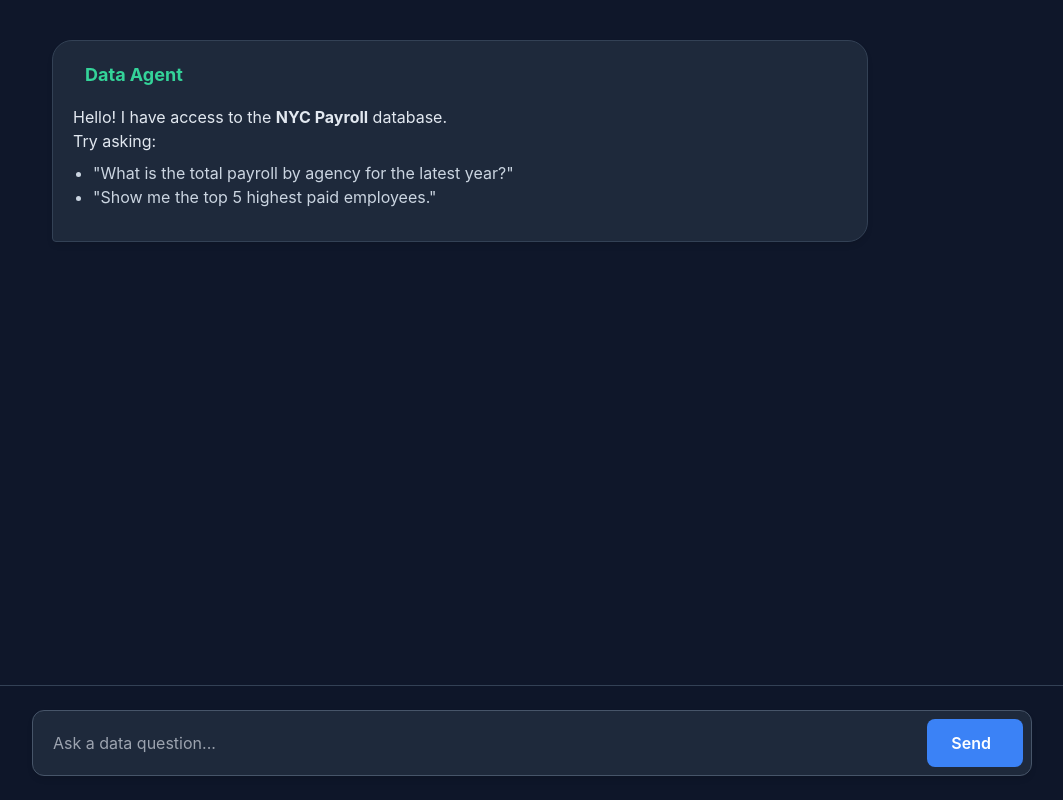
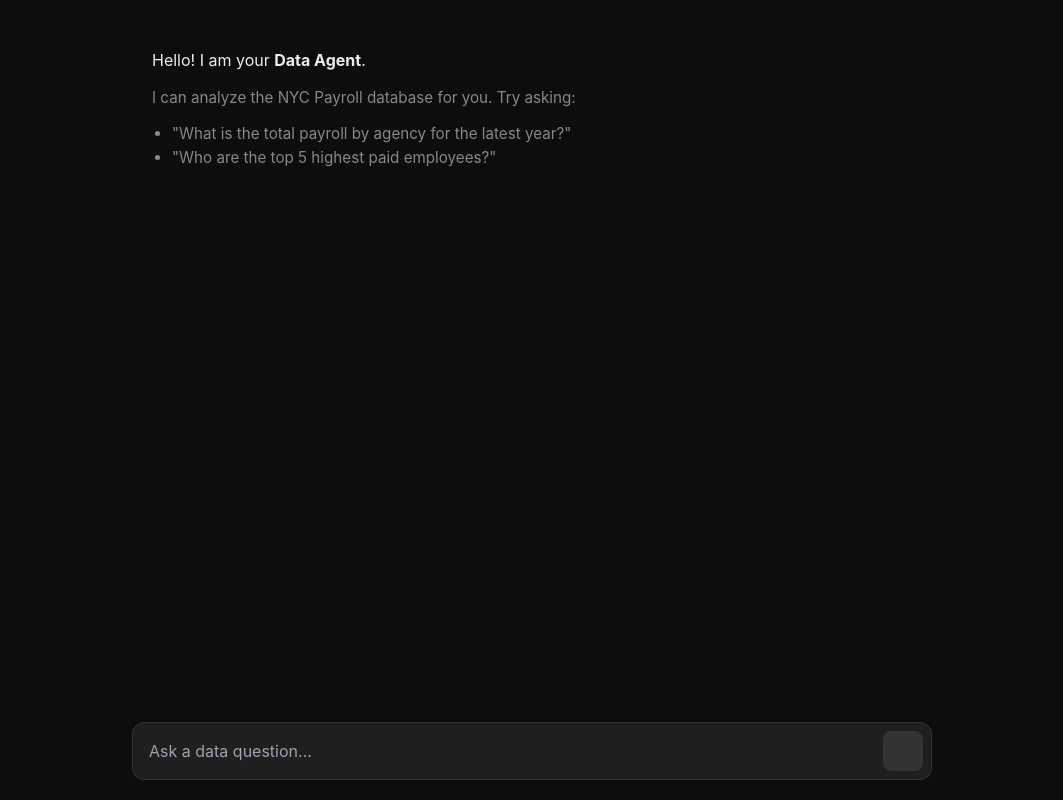
Before and after one commit to faizshaikh22/openai-dataagent-poc, a FastAPI app: page / in a window 1280 px wide. Shown: the whole page, without its empty margins (108-1171 px from the left). Run offline with FastAPI, Linux system fonts and the light colour scheme; some libraries are stand-ins or nearby versions.

Commit message:
ui rework

```diff
--- a/templates/index.html
+++ b/templates/index.html
@@ -10,18 +10,18 @@
     <!-- Phosphor Icons -->
     <script src="https://unpkg.com/@phosphor-icons/web"></script>
     <style>
-        body { background-color: #0f172a; color: #e2e8f0; font-family: 'Inter', sans-serif; }
+        body { background-color: #0d0d0d; color: #e5e5e5; font-family: 'Inter', sans-serif; }
 
         /* Custom Scrollbar */
         ::-webkit-scrollbar { width: 8px; }
-        ::-webkit-scrollbar-track { background: #1e293b; }
-        ::-webkit-scrollbar-thumb { background: #475569; border-radius: 4px; }
-        ::-webkit-scrollbar-thumb:hover { background: #64748b; }
+        ::-webkit-scrollbar-track { background: #0d0d0d; }
+        ::-webkit-scrollbar-thumb { background: #262626; border-radius: 4px; }
+        ::-webkit-scrollbar-thumb:hover { background: #404040; }
 
         .chat-container {
-            max-width: 1000px;
+            max-width: 800px;
             margin: 0 auto;
-            padding: 40px 20px 120px 20px;
+            padding: 40px 20px 140px 20px;
             display: flex;
             flex-direction: column;
             gap: 24px;
@@ -30,17 +30,18 @@
         .message {
             opacity: 0;
             animation: fadeIn 0.3s forwards;
-            max-width: 85%;
         }
         @keyframes fadeIn { to { opacity: 1; } }
 
         .user-msg {
             align-self: flex-end;
-            background: linear-gradient(135deg, #3b82f6, #2563eb);
+            background-color: #2f2f2f;
             color: white;
-            padding: 12px 20px;
-            border-radius: 20px 20px 4px 20px;
-            box-shadow: 0 4px 6px -1px rgba(0, 0, 0, 0.1);
+            padding: 10px 16px;
+            border-radius: 20px;
+            max-width: 80%;
+            font-size: 1rem;
+            line-height: 1.5;
         }
 
         .agent-msg {
@@ -48,80 +49,101 @@
             width: 100%;
         }
 
-        .agent-card {
-            background-color: #1e293b;
-            border: 1px solid #334155;
-            border-radius: 20px 20px 20px 4px;
-            padding: 20px;
-            box-shadow: 0 4px 6px -1px rgba(0, 0, 0, 0.1);
+        /* "Worked for..." Toggle */
+        .execution-log {
+            margin-bottom: 16px;
         }
 
-        /* Timeline / Steps Styling */
-        .step-container {
-            position: relative;
-            margin-top: 16px;
-            padding-left: 16px;
-            border-left: 2px solid #334155;
+        .execution-summary {
+            list-style: none;
+            cursor: pointer;
+            display: inline-flex;
+            align-items: center;
+            gap: 8px;
+            color: #999;
+            font-size: 0.9rem;
+            font-weight: 500;
+            transition: color 0.2s;
+            user-select: none;
+        }
+        .execution-summary:hover { color: #ccc; }
+        .execution-summary::-webkit-details-marker { display: none; }
+        .execution-summary i { transition: transform 0.2s; }
+        .execution-log[open] .execution-summary i { transform: rotate(90deg); }
+
+        /* Timeline Items */
+        .timeline {
+            margin-top: 12px;
+            margin-left: 4px;
+            padding-left: 12px;
+            border-left: 1px solid #333;
+            display: flex;
+            flex-direction: column;
+            gap: 16px;
         }
 
-        .step-box {
-            margin-bottom: 12px;
+        .step-item {
             position: relative;
         }
 
-        .step-dot {
-            position: absolute;
-            left: -21px; /* Adjust based on border width */
-            top: 4px;
-            width: 12px;
-            height: 12px;
-            border-radius: 50%;
-            background-color: #64748b;
-            border: 2px solid #0f172a;
+        .step-header {
+            display: flex;
+            align-items: center;
+            gap: 10px;
+            font-size: 0.95rem;
+            color: #ccc;
+            cursor: pointer;
         }
 
-        .step-box[open] .step-dot { background-color: #10b981; }
-        .step-box.error-box .step-dot { background-color: #ef4444; }
+        .step-icon {
+            font-size: 1.1rem;
+            color: #666;
+            background: #0d0d0d;
+            z-index: 2;
+        }
 
-        details > summary {
-            list-style: none;
-            cursor: pointer;
-            display: flex;
-            align-items: center;
-            gap: 8px;
-            color: #94a3b8;
-            font-size: 0.9em;
-            font-weight: 600;
-            transition: color 0.2s;
+        .step-dot-overlay {
+            position: absolute;
+            left: -17px;
+            top: 4px;
+            width: 10px;
+            height: 10px;
+            border-radius: 50%;
+            background-color: #0d0d0d;
+            border: 1px solid #666;
         }
-        details > summary:hover { color: #e2e8f0; }
-        details > summary::-webkit-details-marker { display: none; }
 
         .step-content {
             margin-top: 8px;
-            padding: 12px;
-            background-color: #0f172a;
-            border-radius: 8px;
-            border: 1px solid #334155;
-            font-family: 'JetBrains Mono', monospace;
-            font-size: 0.85em;
-            color: #cbd5e1;
-            overflow-x: auto;
+            margin-left: 2px; /* Align with text */
+            color: #999;
+            font-size: 0.9rem;
+            line-height: 1.6;
         }
 
-        .reasoning { color: #94a3b8; font-style: italic; margin-bottom: 8px; display: block; }
+        /* Code Blocks in steps */
+        .step-content pre {
+            background-color: #1a1a1a;
+            border: 1px solid #333;
+            border-radius: 6px;
+            padding: 12px;
+            overflow-x: auto;
+            margin-top: 8px;
+            font-family: 'JetBrains Mono', monospace;
+            font-size: 0.85rem;
+            color: #d4d4d4;
+        }
 
-        /* Table Styling */
-        .table-wrapper {
-            margin-top: 20px;
-            border-radius: 8px;
-            overflow: hidden;
-            border: 1px solid #334155;
+        /* Final Answer */
+        .final-answer {
+            color: #ececec;
+            font-size: 1rem;
+            line-height: 1.6;
+            margin-top: 8px;
         }
-        table { width: 100%; border-collapse: collapse; font-size: 0.9em; }
-        th { background-color: #334155; color: #f1f5f9; padding: 12px; text-align: left; font-weight: 600; }
-        td { padding: 10px 12px; border-top: 1px solid #334155; background-color: #1e293b; }
-        tr:hover td { background-color: #263345; }
+        .final-answer p { margin-bottom: 12px; }
+        .final-answer ul { list-style: disc; margin-left: 20px; margin-bottom: 12px; }
+        .final-answer code { background-color: #262626; padding: 2px 5px; border-radius: 4px; font-size: 0.9em; }
 
         /* Input Area */
         .input-area {
@@ -129,30 +151,29 @@
             bottom: 0;
             left: 0;
             width: 100%;
-            background: rgba(15, 23, 42, 0.9);
-            backdrop-filter: blur(10px);
-            border-top: 1px solid #334155;
-            padding: 24px;
+            background: #0d0d0d;
+            padding: 20px;
+            display: flex;
+            justify-content: center;
             z-index: 50;
         }
 
         .input-wrapper {
-            max-width: 1000px;
-            margin: 0 auto;
             position: relative;
+            width: 100%;
+            max-width: 800px;
         }
 
         .input-box {
+            background-color: #1f1f1f;
+            border: 1px solid #333;
+            border-radius: 12px;
+            padding: 4px;
             display: flex;
-            background-color: #1e293b;
-            border: 1px solid #475569;
-            border-radius: 12px;
-            padding: 8px;
-            box-shadow: 0 4px 6px -1px rgba(0, 0, 0, 0.1);
             transition: border-color 0.2s;
         }
 
-        .input-box:focus-within { border-color: #3b82f6; }
+        .input-box:focus-within { border-color: #555; }
 
         input[type="text"] {
             flex-grow: 1;
@@ -160,88 +181,63 @@
             border: none;
             color: white;
             padding: 12px;
-            font-size: 1em;
+            font-size: 1rem;
             outline: none;
         }
 
         button#sendBtn {
-            background-color: #3b82f6;
+            background-color: #333;
             color: white;
             border: none;
             border-radius: 8px;
-            padding: 0 24px;
-            font-weight: 600;
+            width: 40px;
+            height: 40px;
+            display: flex;
+            align-items: center;
+            justify-content: center;
             cursor: pointer;
             transition: background 0.2s;
-            display: flex;
-            align-items: center;
-            gap: 8px;
+            margin: auto 4px;
         }
 
-        button#sendBtn:hover { background-color: #2563eb; }
-        button#sendBtn:disabled { background-color: #475569; cursor: not-allowed; opacity: 0.7; }
+        button#sendBtn:hover { background-color: #444; }
+        button#sendBtn:disabled { opacity: 0.5; cursor: not-allowed; }
 
-        .loading-status {
-            position: absolute;
-            top: -30px;
-            left: 0;
-            color: #10b981;
-            font-size: 0.9em;
-            display: flex;
-            align-items: center;
-            gap: 8px;
-            opacity: 0;
-            transition: opacity 0.3s;
+        /* Chart & Table */
+        .chart-container {
+            background-color: #171717;
+            border-radius: 8px;
+            padding: 16px;
+            margin-top: 20px;
+            border: 1px solid #333;
         }
-        .loading-status.visible { opacity: 1; }
 
-        /* Markdown Content */
-        .md-content p { margin-bottom: 12px; line-height: 1.6; }
-        .md-content ul { list-style: disc; margin-left: 20px; margin-bottom: 12px; }
-        .md-content code { background-color: #0f172a; padding: 2px 4px; border-radius: 4px; color: #e2e8f0; }
-
-        /* Chart */
-        .chart-container {
-            background-color: #1e293b;
-            border-radius: 12px;
-            padding: 20px;
-            margin-top: 20px;
-            border: 1px solid #334155;
-        }
+        table { width: 100%; border-collapse: collapse; font-size: 0.85em; margin-top: 10px; }
+        th { text-align: left; padding: 8px; color: #888; border-bottom: 1px solid #333; font-weight: 500; }
+        td { padding: 8px; border-bottom: 1px solid #222; color: #ccc; }
     </style>
 </head>
 <body>
 
 <div class="chat-container" id="chat">
     <div class="message agent-msg">
-        <div class="agent-card">
-            <div class="flex items-center gap-3 mb-4 text-emerald-400">
-                <i class="ph ph-robot text-2xl"></i>
-                <span class="font-bold text-lg">Data Agent</span>
-            </div>
-            <div class="content md-content">
-                Hello! I have access to the <strong>NYC Payroll</strong> database.
-                <br>Try asking:
-                <ul class="mt-2 text-slate-300">
-                    <li>"What is the total payroll by agency for the latest year?"</li>
-                    <li>"Show me the top 5 highest paid employees."</li>
-                </ul>
-            </div>
+        <div class="final-answer">
+            <p>Hello! I am your <strong>Data Agent</strong>.</p>
+            <p style="color:#888; font-size: 0.95em;">I can analyze the NYC Payroll database for you. Try asking:</p>
+            <ul style="color:#888; font-size: 0.95em;">
+                <li>"What is the total payroll by agency for the latest year?"</li>
+                <li>"Who are the top 5 highest paid employees?"</li>
+            </ul>
         </div>
     </div>
 </div>
 
 <div class="input-area">
     <div class="input-wrapper">
-        <div id="loadingStatus" class="loading-status">
-            <i class="ph ph-spinner animate-spin"></i>
-            <span id="loadingText">Thinking...</span>
-        </div>
         <div class="input-box">
             <input type="text" id="userInput" placeholder="Ask a data question..." autocomplete="off">
             <button id="sendBtn" onclick="sendMessage()">
-                <span>Send</span>
-                <i class="ph ph-paper-plane-right"></i>
+                <i class="ph ph-arrow-up text-lg"></i>
             </button>
         </div>
     </div>
@@ -251,10 +247,7 @@
     const chatDiv = document.getElementById('chat');
     const input = document.getElementById('userInput');
     const btn = document.getElementById('sendBtn');
-    const loadingStatus = document.getElementById('loadingStatus');
-    const loadingText = document.getElementById('loadingText');
 
-    // Handle Enter Key
     input.addEventListener('keydown', (e) => {
         if (e.key === 'Enter') sendMessage();
     });
@@ -268,47 +261,71 @@
         input.value = '';
         input.disabled = true;
         btn.disabled = true;
-        loadingStatus.classList.add('visible');
-        loadingText.textContent = "Connecting to agent...";
 
-        // Create Agent Message Container
-        const agentContainer = createAgentContainer();
+        // Create Container for this interaction
+        const agentContainer = document.createElement('div');
+        agentContainer.className = 'message agent-msg';
         chatDiv.appendChild(agentContainer);
-        const stepsContainer = agentContainer.querySelector('.step-container');
 
-        // Connect to EventSource
+        // 1. Create "Worked for..." Toggle
+        const executionLog = document.createElement('details');
+        executionLog.className = 'execution-log';
+        executionLog.open = true; // Open by default while working
+
+        const summary = document.createElement('summary');
+        summary.className = 'execution-summary';
+        summary.innerHTML = `<i class="ph ph-caret-right"></i> <span class="timer-label">Starting...</span>`;
+        executionLog.appendChild(summary);
+
+        const timeline = document.createElement('div');
+        timeline.className = 'timeline';
+        executionLog.appendChild(timeline);
+
+        agentContainer.appendChild(executionLog);
+
+        // Start Timer
+        const startTime = Date.now();
+        const timerInterval = setInterval(() => {
+            const elapsed = Math.floor((Date.now() - startTime) / 1000);
+            const mins = Math.floor(elapsed / 60);
+            const secs = elapsed % 60;
+            const timeStr = mins > 0 ? `${mins}m ${secs}s` : `${secs}s`;
+            summary.querySelector('.timer-label').textContent = `Worked for ${timeStr}`;
+        }, 1000);
+
+        // Connect Stream
         const eventSource = new EventSource(`/chat_stream?message=${encodeURIComponent(text)}`);
 
         eventSource.onmessage = function(event) {
             const data = JSON.parse(event.data);
 
-            if (data.type === 'status') {
-                loadingText.textContent = data.message;
-            }
-            else if (data.type === 'step') {
-                renderStep(stepsContainer, data);
+            if (data.type === 'step') {
+                renderTimelineStep(timeline, data);
             }
             else if (data.type === 'final') {
-                renderFinal(agentContainer.querySelector('.agent-card'), data);
+                clearInterval(timerInterval);
+                executionLog.open = false; // Collapse history on done
+
+                // Final answer rendering
+                const finalDiv = document.createElement('div');
+                finalDiv.className = 'final-answer';
+                renderFinalContent(finalDiv, data);
+                agentContainer.appendChild(finalDiv);
+
                 eventSource.close();
                 input.disabled = false;
                 btn.disabled = false;
-                loadingStatus.classList.remove('visible');
                 input.focus();
+                scrollToBottom();
             }
         };
 
         eventSource.onerror = function(err) {
             console.error("EventSource failed:", err);
+            clearInterval(timerInterval);
             eventSource.close();
             input.disabled = false;
             btn.disabled = false;
-            loadingStatus.classList.remove('visible');
-
-            const errorDiv = document.createElement('div');
-            errorDiv.className = 'text-red-400 mt-4';
-            errorDiv.textContent = 'Connection error. Please try again.';
-            agentContainer.querySelector('.agent-card').appendChild(errorDiv);
         };
     }
 
@@ -322,115 +339,93 @@
         scrollToBottom();
     }
 
-    function createAgentContainer() {
-        const div = document.createElement('div');
-        div.className = 'message agent-msg';
-        div.innerHTML = `
-            <div class="agent-card">
-                <div class="flex items-center gap-2 mb-2 text-emerald-400">
-                    <i class="ph ph-robot text-xl"></i>
-                    <span class="font-bold">Agent</span>
-                </div>
-                <div class="step-container"></div>
-            </div>
-        `;
-        return div;
-    }
+    function renderTimelineStep(container, step) {
+        const stepDiv = document.createElement('div');
+        stepDiv.className = 'step-item';
 
-    function renderStep(container, step) {
-        const details = document.createElement('details');
-        details.className = `step-box ${step.step === 'error' ? 'error-box' : ''}`;
-        if (step.step === 'error') details.open = true;
+        // Map steps to nice titles
+        let title = "Processing...";
+        if (step.step === 'plan' || step.step === 'retry_plan') title = "Planning analysis";
+        if (step.step === 'execution') title = "Executing SQL Query";
+        if (step.step === 'error') title = "Error Encountered";
+        if (step.step === 'analysis') title = "Analyzing results";
+        if (step.step === 'success') title = "Query Successful";
 
-        // Icon Selection
-        let icon = 'ph-check-circle';
-        let label = step.step.toUpperCase();
-        if(step.step === 'plan') icon = 'ph-brain';
-        if(step.step === 'execution') icon = 'ph-database';
-        if(step.step === 'analysis') icon = 'ph-chart-bar';
-        if(step.step === 'error') icon = 'ph-warning-circle';
+        // Icon
+        let icon = `<div class="step-dot-overlay"></div>`; // Simple dot like screenshot
 
-        const summary = document.createElement('summary');
-        summary.innerHTML = `
-            <div class="step-dot"></div>
-            <i class="ph ${icon}"></i>
-            <span>${label}</span>
-        `;
-        details.appendChild(summary);
-
-        const contentDiv = document.createElement('div');
-        contentDiv.className = 'step-content';
-
-        if (step.step === 'plan' || step.step === 'retry_plan' || step.step === 'analysis') {
-            if (step.reasoning) {
-                // Parse markdown for the reasoning content
-                const reasoningDiv = document.createElement('div');
-                reasoningDiv.className = 'reasoning md-content';
-                reasoningDiv.innerHTML = marked.parse(step.reasoning);
-                contentDiv.appendChild(reasoningDiv);
-            }
+        // Content
+        let contentHtml = "";
+        if (step.reasoning) {
+            contentHtml = marked.parse(step.reasoning);
         }
-        else if (step.step === 'execution') {
-            contentDiv.innerHTML = `<div>${step.sql}</div>`;
+        if (step.sql) {
+            contentHtml = `<pre><code class="language-sql">${step.sql}</code></pre>`;
         }
-        else if (step.step === 'error') {
-            contentDiv.innerHTML = `<div class="text-red-400">${step.message}</div>`;
+        if (step.message) {
+            contentHtml = `<span style="color:#ef4444">${step.message}</span>`;
         }
-        else if (step.step === 'success') {
-            contentDiv.innerHTML = `<div class="text-emerald-400">Query successful. Rows: ${step.rows_returned}</div>`;
+        if (step.rows_returned !== undefined) {
+             contentHtml = `<span style="color:#10b981">Returned ${step.rows_returned} rows.</span>`;
         }
 
-        details.appendChild(contentDiv);
-        container.appendChild(details);
+        stepDiv.innerHTML = `
+            <div class="step-header">
+                ${icon}
+                <span>${title}</span>
+            </div>
+            <div class="step-content">${contentHtml}</div>
+        `;
+
+        container.appendChild(stepDiv);
         scrollToBottom();
     }
 
-    function renderFinal(cardContainer, data) {
-        // Render Final Text
-        const textDiv = document.createElement('div');
-        textDiv.className = 'md-content mt-6 pt-4 border-t border-slate-700';
-        textDiv.innerHTML = marked.parse(data.final_answer || "");
-        cardContainer.appendChild(textDiv);
+    function renderFinalContent(container, data) {
+        container.innerHTML = marked.parse(data.final_answer || "");
 
-        // Render Chart
+        // Chart
         if (data.chart) {
             const chartWrapper = document.createElement('div');
             chartWrapper.className = 'chart-container';
             const canvas = document.createElement('canvas');
             chartWrapper.appendChild(canvas);
-            cardContainer.appendChild(chartWrapper);
+            container.appendChild(chartWrapper);
 
-            // Adjust chart colors for dark mode
+            // Dark mode chart options
             data.chart.options = {
                 ...data.chart.options,
                 plugins: {
-                    legend: { labels: { color: '#cbd5e1' } }
+                    legend: { labels: { color: '#ccc' } }
                 },
                 scales: {
-                    y: { grid: { color: '#334155' }, ticks: { color: '#cbd5e1' } },
-                    x: { grid: { color: '#334155' }, ticks: { color: '#cbd5e1' } }
+                    y: { grid: { color: '#333' }, ticks: { color: '#ccc' } },
+                    x: { grid: { color: '#333' }, ticks: { color: '#ccc' } }
                 }
             };
             new Chart(canvas, data.chart);
         }
 
-        // Render Table
+        // Table
         if (data.data && data.data.data && data.data.data.length > 0) {
             const details = document.createElement('details');
-            details.className = 'mt-4';
+            details.style.marginTop = "15px";
             const summary = document.createElement('summary');
-            summary.className = 'p-2 bg-slate-800 rounded hover:bg-slate-700 transition-colors';
-            summary.innerHTML = '<i class="ph ph-table text-emerald-400 mr-2"></i> View Raw Data Table';
+            summary.style.cursor = 'pointer';
+            summary.style.color = '#888';
+            summary.textContent = 'View Raw Data Table';
             details.appendChild(summary);
 
             const tableWrapper = document.createElement('div');
-            tableWrapper.className = 'table-wrapper';
+            tableWrapper.style.overflowX = 'auto';
 
             let html = '<table><thead><tr>';
             data.data.columns.forEach(col => html += `<th>${col}</th>`);
             html += '</tr></thead><tbody>';
 
-            data.data.data.forEach(row => {
+            // Limit table rows for UI performance if large
+            const rowsToShow = data.data.data.slice(0, 50);
+            rowsToShow.forEach(row => {
                 html += '<tr>';
                 data.data.columns.forEach(col => html += `<td>${row[col]}</td>`);
                 html += '</tr>';
@@ -439,14 +434,11 @@
 
             tableWrapper.innerHTML = html;
             details.appendChild(tableWrapper);
-            cardContainer.appendChild(details);
+            container.appendChild(details);
         }
-        scrollToBottom();
     }
 
     function scrollToBottom() {
-        // window.scrollTo({ top: document.body.scrollHeight, behavior: 'smooth' });
-        // Or specific to the container if we had one scrolling independently
         window.scrollTo(0, document.body.scrollHeight);
     }
 </script>
```
